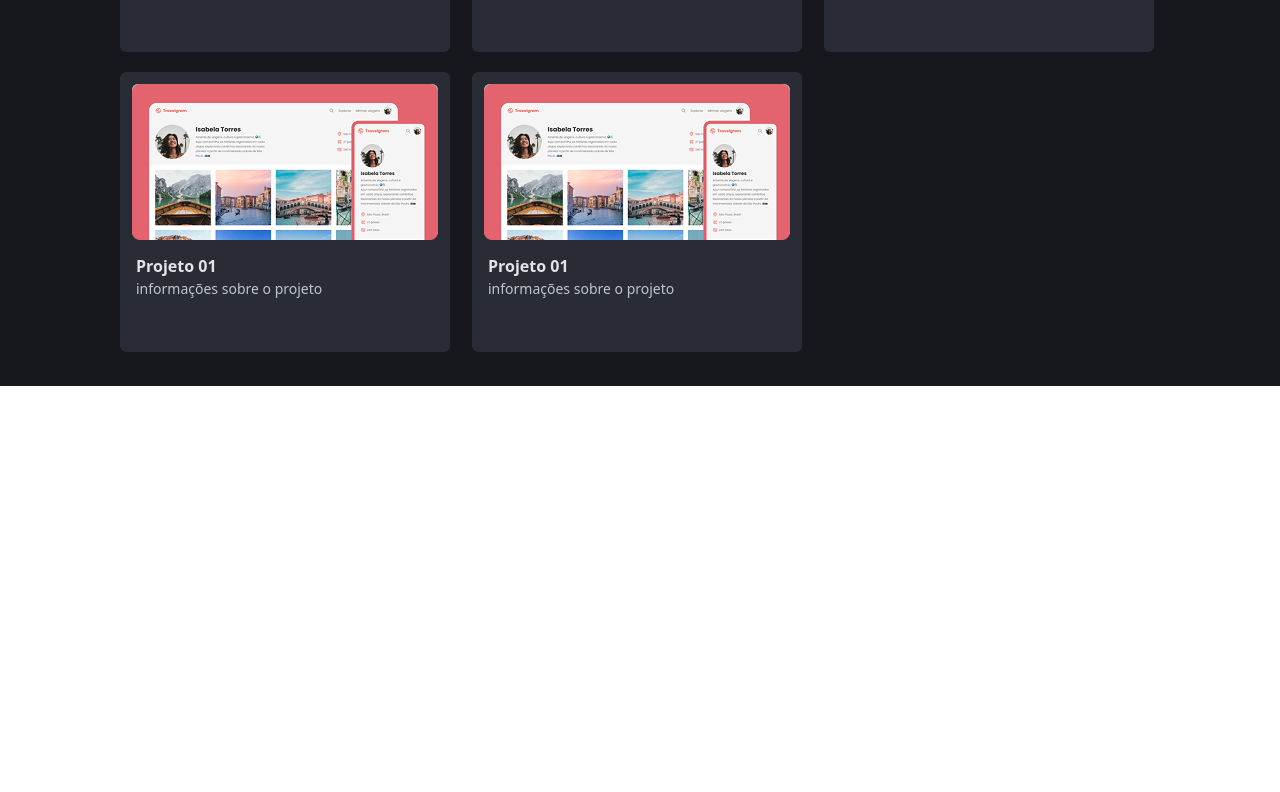
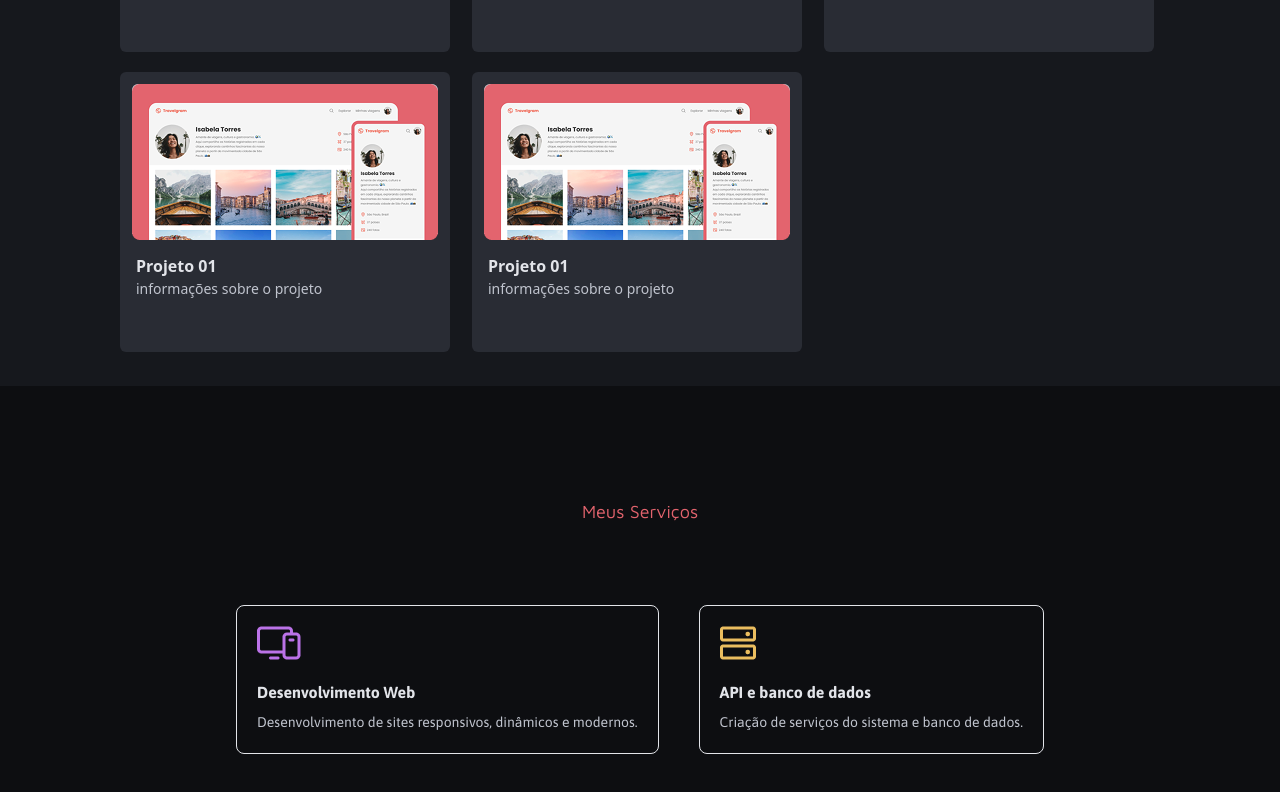
Before and after one commit to lipeA/my-portfolio, a Next.js app: page / in a window 1280 px wide. Shown: the part 1114-1906 px from the top of the page. Before the commit the page ends 1508 px from the top, so only its background shows below. Built offline with nearby package versions, Linux system fonts and the light colour scheme.

Commit message:
feat(my-portfolio):finalized the my services section

```diff
--- a/src/app/globals.css
+++ b/src/app/globals.css
@@ -23,6 +23,7 @@
 
   --bg-primary: #292c34;
   --bg-secondary: #16181d;
+  --bg-tertiary: #0d0e11;
 }
 
 .header {
--- a/src/app/page.tsx
+++ b/src/app/page.tsx
@@ -2,6 +2,7 @@
 import Perfil from "@/components/Perfil";
 import AboutMe from "@/components/AboutMe";
 import ProjectsSection from "@/components/ProjectsSection";
+import MyServices from "@/components/MyServices";
 
 import Image from "next/image";
 import Arrow from "../../public/img/arrow.png";
@@ -21,6 +22,9 @@ export default function Home() {
       <div className="w-full h-[750px] flex justify-center items-center flex-col bg-bgSecondary">
         <ProjectsSection />
       </div>
+      <div>
+        <MyServices />
+      </div>
     </>
   );
 }
--- /dev/null
+++ b/src/components/MyServices/index.tsx
@@ -0,0 +1,45 @@
+import Image from "next/image";
+import PC from "../../../public/img/PC.png";
+import Serve from "../../../public/img/SERVE.png";
+export default function MyServices() {
+  return (
+    <>
+      <div className="w-full h-[480px] flex justify-center items-center flex-col bg-bgTertiary">
+        <div>
+          <h1 className="text-[18px] text-primary font-segundary">
+            Meus Serviços
+          </h1>
+        </div>
+
+        <div className="flex justify-center items-center gap-10 mt-10">
+          <div className="flex flex-col justify-center items-start gap-5 mt-10 border border-tercery p-5 rounded-lg">
+            <div>
+              <Image src={PC} alt="PC" />
+            </div>
+            <div className="flex flex-col gap-2">
+              <h2 className="text-[16px] text-tercery font-tercery font-bold">
+                Desenvolvimento Web
+              </h2>
+              <p className="text-[14px] text-secondary font-tercery">
+                Desenvolvimento de sites responsivos, dinâmicos e modernos.
+              </p>
+            </div>
+          </div>
+          <div className="flex flex-col justify-center items-start gap-5 mt-10 border border-tercery p-5 rounded-lg">
+            <div>
+              <Image src={Serve} alt="PC" />
+            </div>
+            <div className="flex flex-col gap-2">
+              <h2 className="text-[16px] text-tercery font-tercery font-bold">
+                API e banco de dados
+              </h2>
+              <p className="text-[14px] text-secondary font-tercery">
+                Criação de serviços do sistema e banco de dados.
+              </p>
+            </div>
+          </div>
+        </div>
+      </div>
+    </>
+  );
+}
--- a/tailwind.config.ts
+++ b/tailwind.config.ts
@@ -13,6 +13,7 @@ export default {
         foreground: "var(--foreground)",
         bgPrimary: "var(--bg-primary)",
         bgSecondary: "var(--bg-secondary)",
+        bgTertiary: "var( --bg-tertiary)",
 
         primary: "var(--color-primary)",
         secondary: "var(--color-secondary)",
```
Also changed, not shown: public/img/PC.png (added), public/img/SERVE.png (added).
